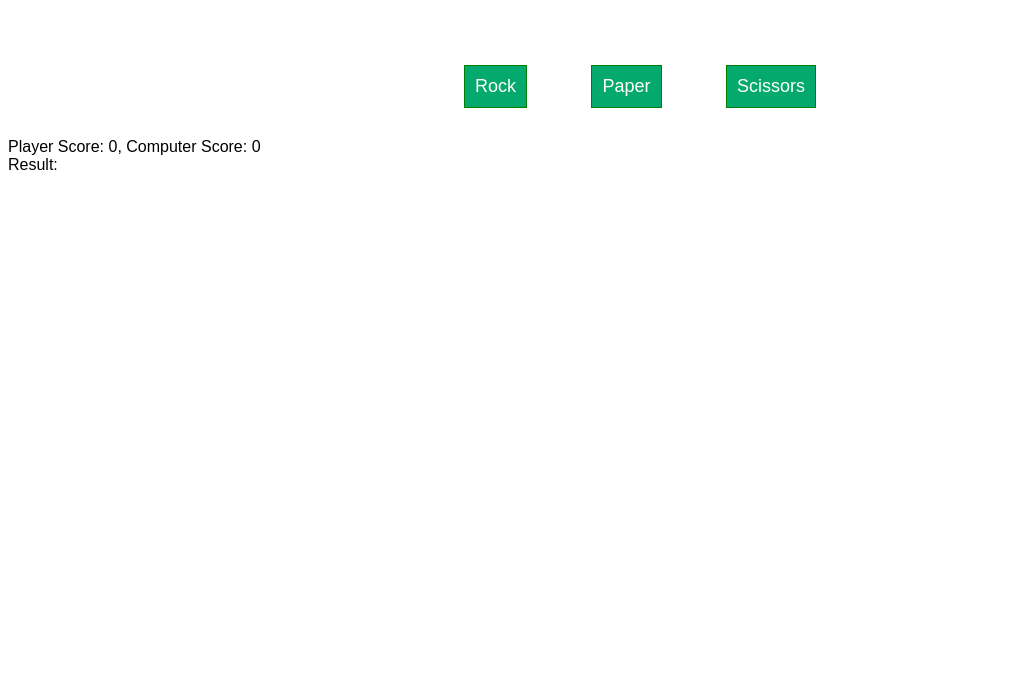
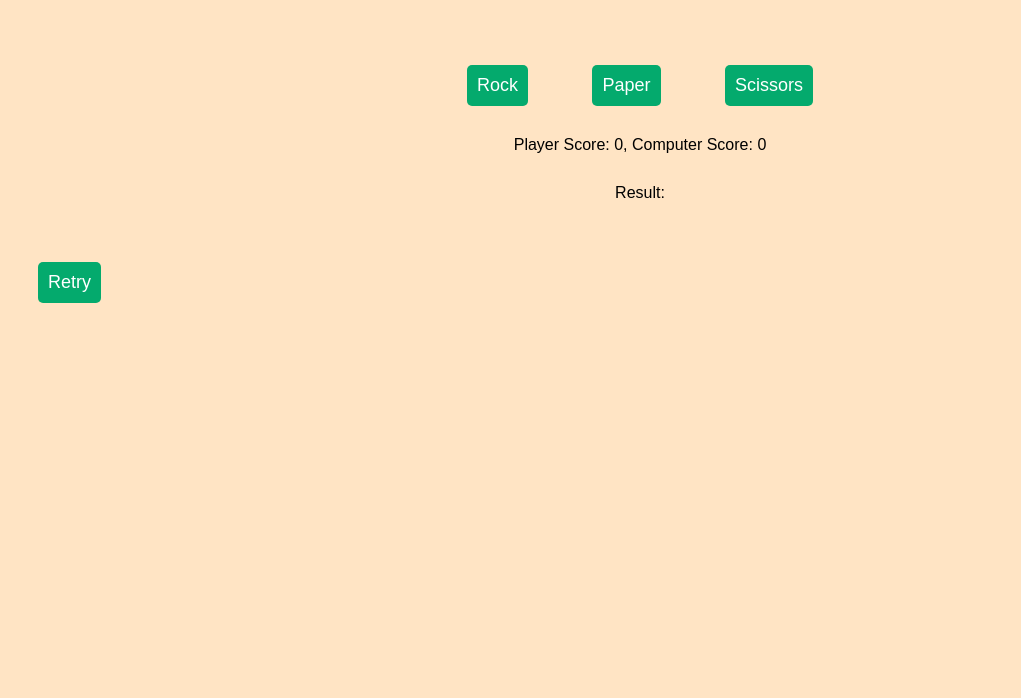
Before and after one commit to XucXystDuc2018/RockPaperScissors, a plain HTML site: page index.html in a window 1280 px wide. Shown: the part 102-800 px from the top of the page, without its empty margins (0-1021 px from the left). Drawn offline with Linux system fonts and the light colour scheme.

Commit message:
add a retry button, refine UI

```diff
--- a/index.html
+++ b/index.html
@@ -14,6 +14,7 @@
         <div id="score"></div>
         <div id="choice"></div>
         <div id="result">Result: </div>
+        <button class="retry-btn" id="retry-btn">Retry</button>
         <script src="./script.js"></script>
     </body>
 </html>
--- a/script.js
+++ b/script.js
@@ -57,19 +57,22 @@ function playRound(playerSelection, computerSelection){
             result = compareScissors(computer);
             break;
         default:
+            return;
     }
 
     return result;
 
 }
 
-let btns = document.querySelector('#btns');
+const btns = document.querySelector('#btns');
 const gameResult = document.querySelector('#result');
 const choices = document.querySelector("#choice");
+const scoreBoard = document.querySelector("#score");
+const retryBtn = document.querySelector("#retry-btn");
+
+let playerScore = 0, computerScore = 0;
 
 function playGame(){
-    let playerScore = 0, computerScore = 0;
-    const scoreBoard = document.querySelector("#score");
     scoreBoard.textContent = `Player Score: ${playerScore}, Computer Score: ${computerScore}`;
 
     btns.addEventListener('click', (event) => {
@@ -122,4 +125,15 @@ function playGame(){
     });
 }
 
+retryBtn.addEventListener('click', () => {
+    playerScore = 0;
+    computerScore = 0;
+    gameResult.textContent = "";
+    choices.textContent = "";
+    scoreBoard.textContent = "";
+})
+
 playGame();
+//I know this coding is really bad with little to no reusable code, but hey it's one of my first project
+//just need to make sure not to reuse the playGame() function multiple times if you were to modify the code
+// or else the eventlistener inside would just multiply
--- a/styles.css
+++ b/styles.css
@@ -1,5 +1,6 @@
 body{
     font-family: Arial, Helvetica, sans-serif;
+    background-color: bisque;
 }
 
 h1{
@@ -15,9 +16,21 @@ h1{
 button{
     margin: 30px;
     padding: 10px;
-    border: 1px solid green;
+    border: none;
+    border-radius: 5px;
     font-size: large;
     background-color: #04AA6D;
     color: white;
     cursor: pointer;
+    transition: background-color 150ms ease-in;
 }
+button:hover{
+    background-color: rgb(255, 51, 0);
+}
+
+#score, #choice, #result{
+    max-width: fit-content;
+    margin-left: auto;
+    margin-right: auto;
+    margin-bottom: 30px;
+}
```
